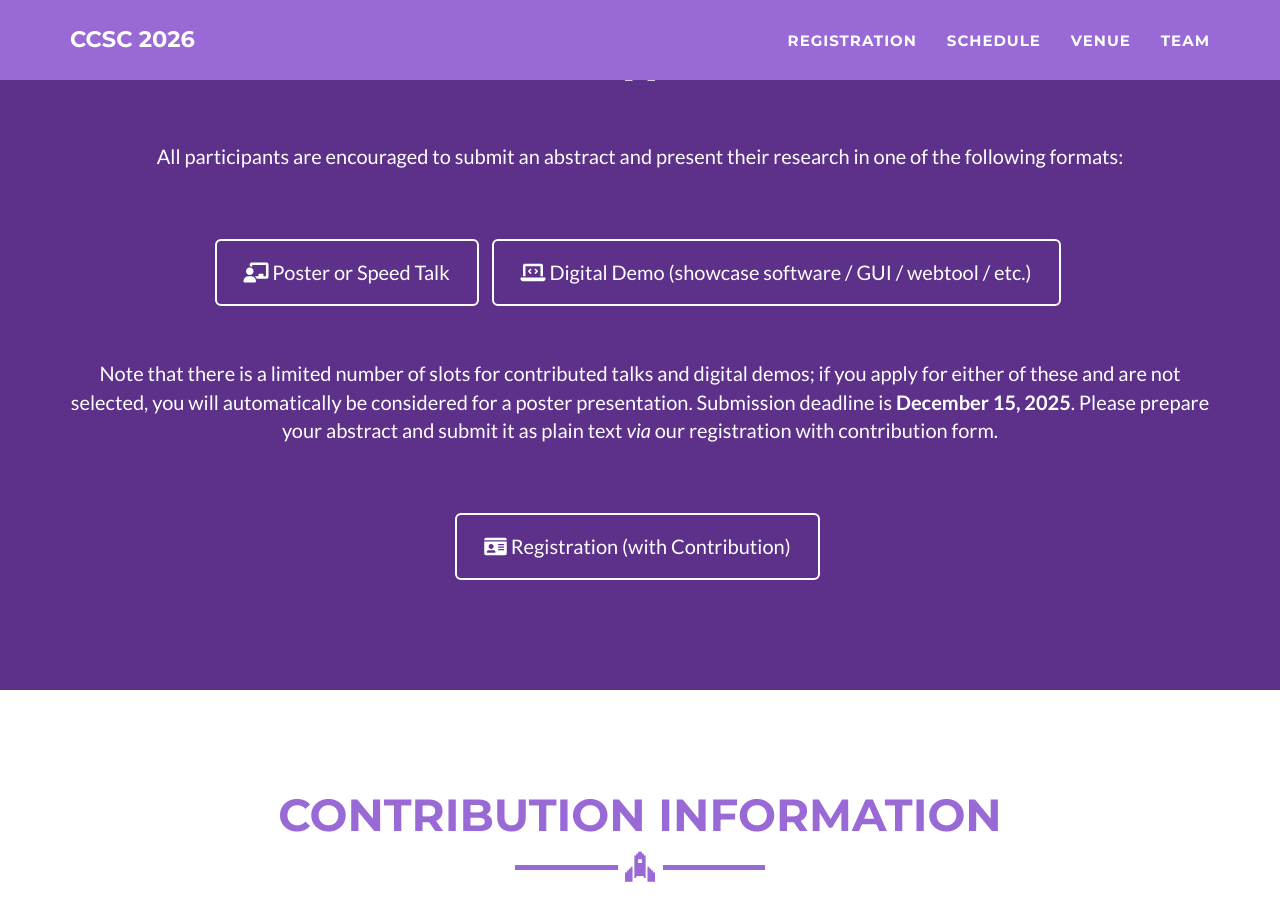
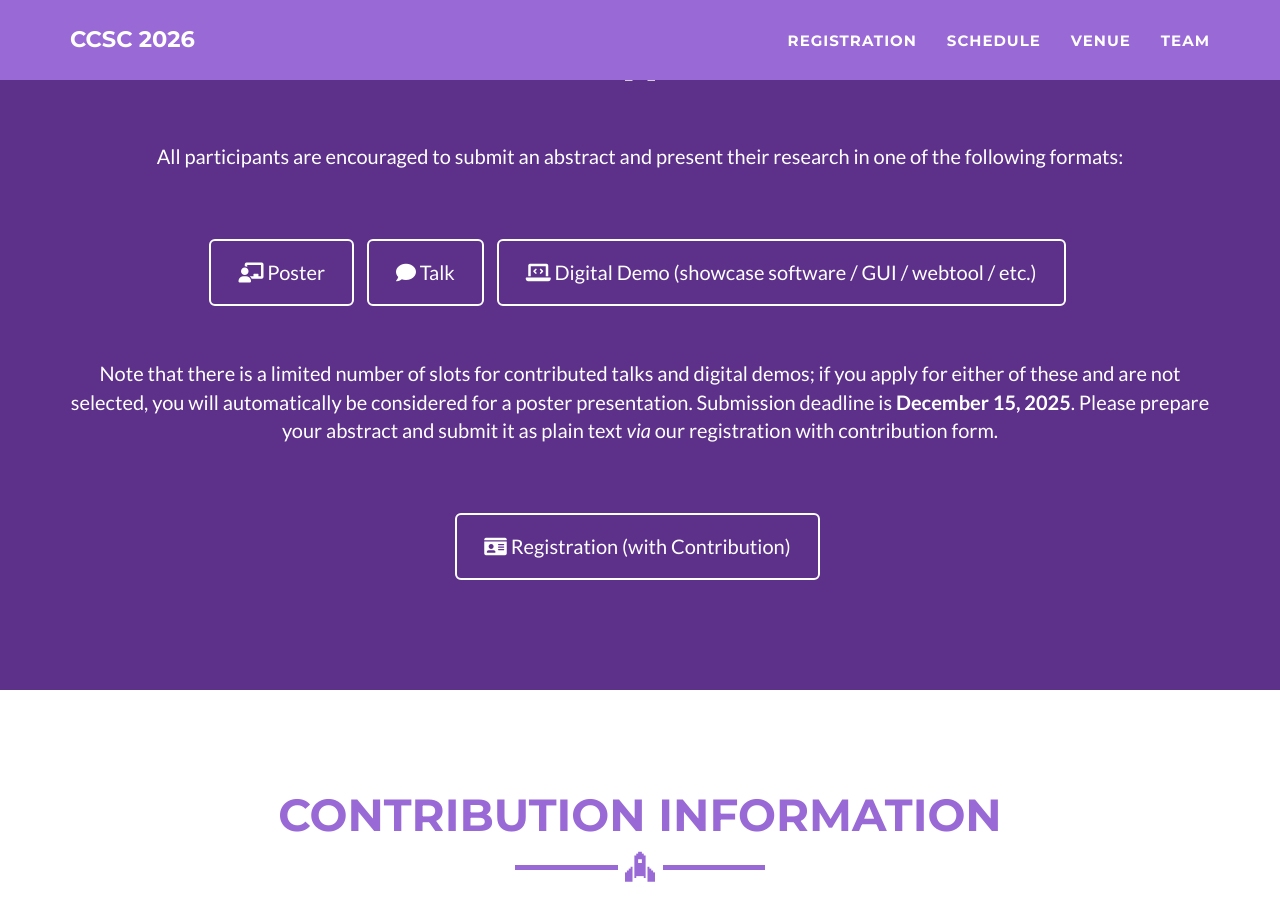
Before and after one commit to ccsc2026/ccsc2026.github.io, a Jekyll site: the page built from registration.html, in a window 1280 px wide and 900 px high, scrolled down 1139 px. Built offline with Jekyll 4.4.1, drawn with Linux system fonts in a browser that asks for light colours.

Commit message:
Update registration.html

```diff
--- a/registration.html
+++ b/registration.html
@@ -78,7 +78,10 @@ layout: page
         <br><br>
         <ul class="list-inline">
           <li>
-            <a class="btn btn-lg btn-outline" href="https://ccsc2026.github.io/registration-with-abstract/" target="_blank"><i class="fa-solid fa-chalkboard-user" style="color:#FFFFFF;"></i> Poster or Speed Talk</a>
+            <a class="btn btn-lg btn-outline" href="https://ccsc2026.github.io/registration-with-abstract/" target="_blank"><i class="fa-solid fa-chalkboard-user" style="color:#FFFFFF;"></i> Poster </a>
+          </li>
+          <li>
+            <a class="btn btn-lg btn-outline" href="https://ccsc2026.github.io/registration-with-abstract/" target="_blank"><i class="fa-solid fa-comment" style="color:#FFFFFF;"></i> Talk </a>
           </li>
           <li>
             <a class="btn btn-lg btn-outline" href="https://ccsc2026.github.io/registration-with-abstract/" target="_blank"><i class="fa-solid fa-laptop-code" style="color:#FFFFFF;"></i> Digital Demo (showcase software / GUI / webtool / etc.)</a>
```
